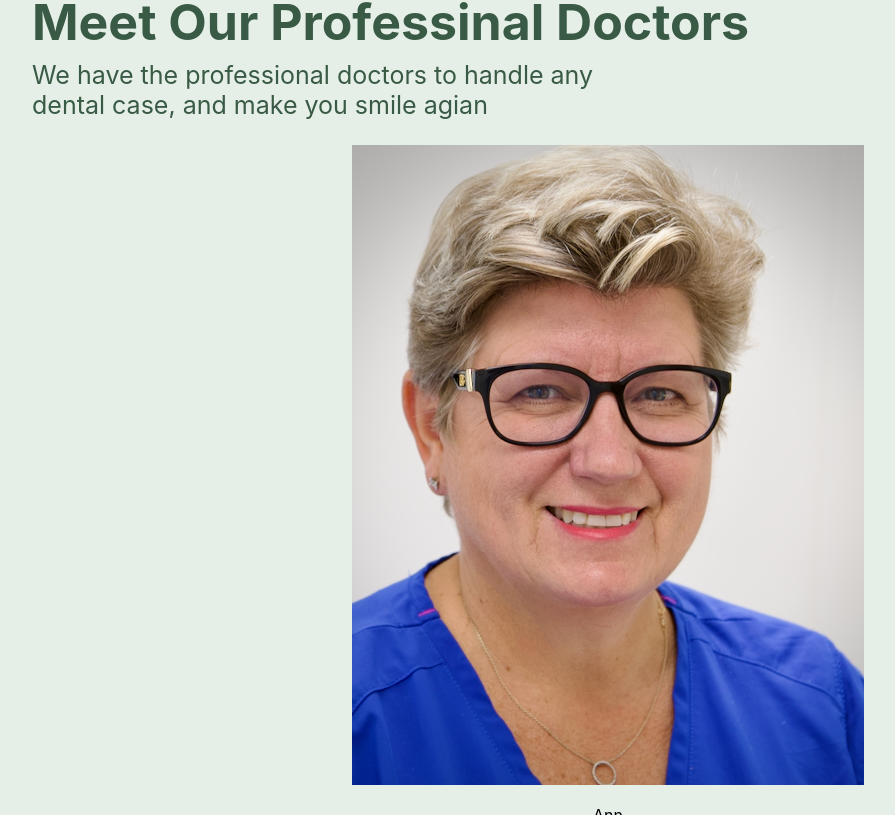
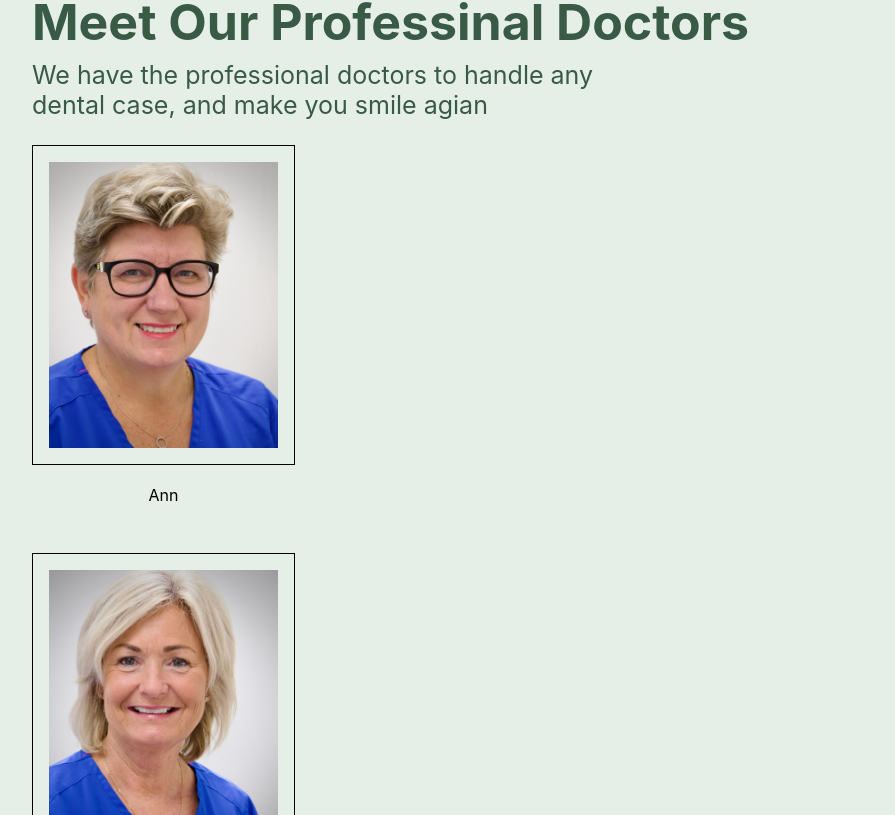
Before and after one commit to MuhammadTurkmen/Dental-Landing-Page-React, a React (Create React App) app: page / in a window 1280 px wide. Shown: the part 2685-3500 px from the top of the page, without its empty margins (32-927 px from the left). Built offline with nearby package versions, Linux system fonts and the light colour scheme.

Commit message:
adding width

```diff
--- a/src/components/Specialist.js
+++ b/src/components/Specialist.js
@@ -17,8 +17,8 @@ function Specialist() {
         {specialists.map(({ img, name }, index) => {
           return (
             <div key={index}>
-              <img src={img} alt={name} />
-              <p>{name}</p>
+              <img className="img" src={img} alt={name} />
+              <p className="name">{name}</p>
             </div>
           );
         })}
@@ -53,6 +53,22 @@ const Wrapper = styled.div`
       font-size: 14px;
     }
   }
+
+  .img-container {
+    display: flex;
+    flex-direction: column;
+    gap: 2rem;
+    div {
+      width: 263px;
+    }
+  }
+  .img {
+    width: 100%;
+    padding: 1rem;
+    border: 1px solid black;
+    box-sizing: border-box;
+  }
+
   @media only screen and (min-width: 800px) {
     padding: 6rem 3.5rem;
     .text-container {
```
